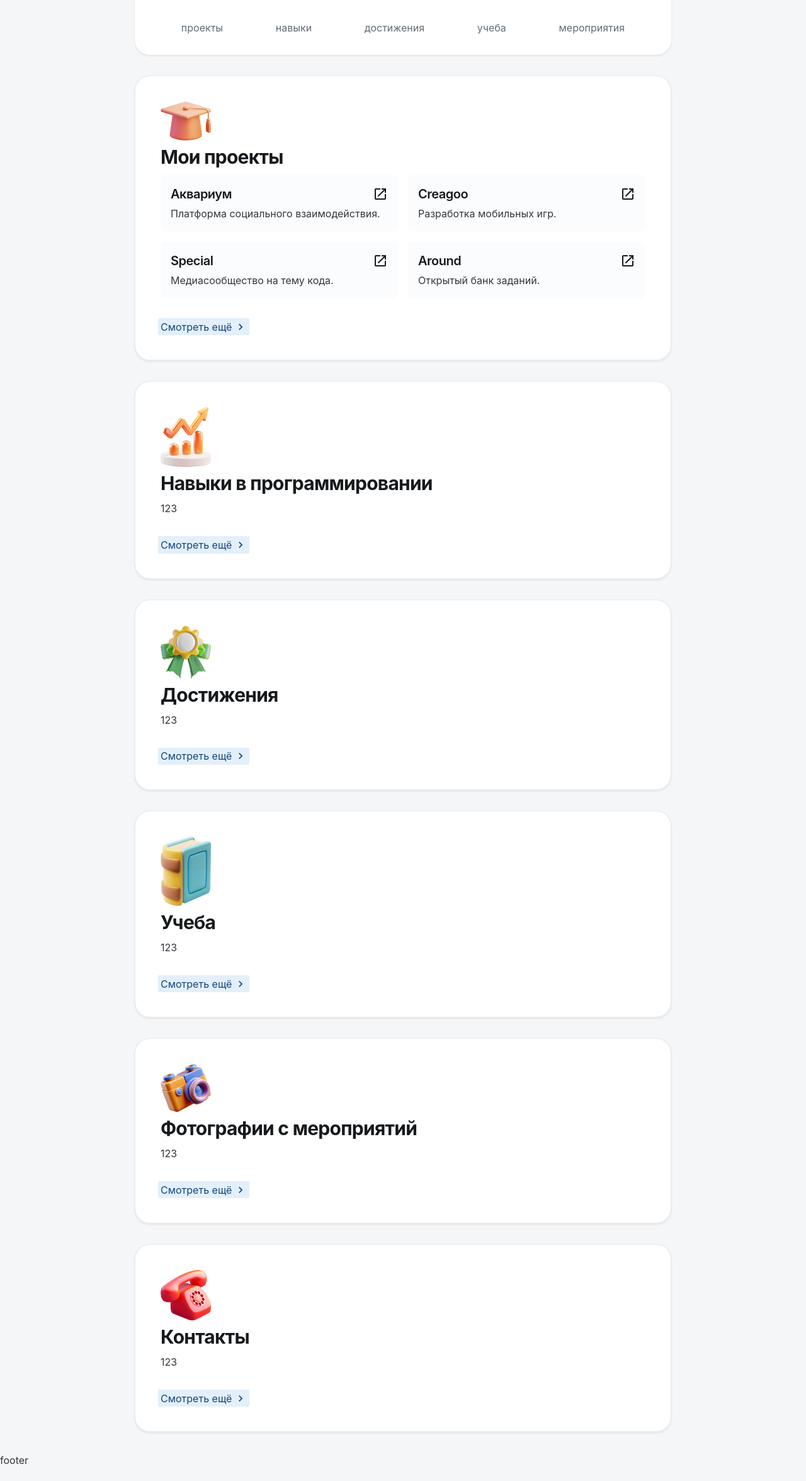
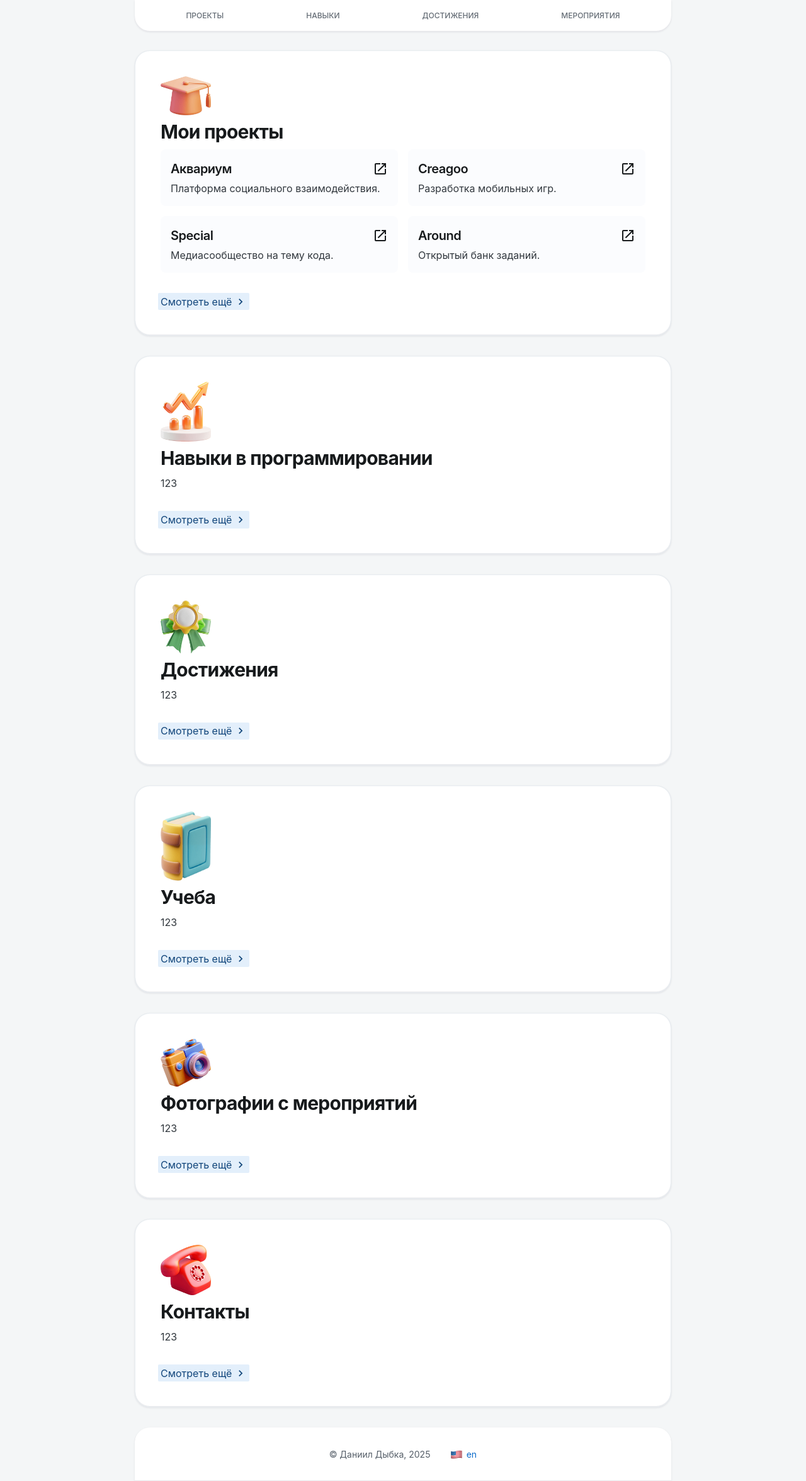
Before and after one commit to DanyaBooba/dybka-ru, a React (Vite) app in the folder app/: page / in a window 1280 px wide. Shown: the whole page at 63% size. Before the commit the page ends 2330 px from the top, so only its background shows below. Built offline with nearby package versions, Linux system fonts and the light colour scheme.

Commit message:
Работа над сайтом

```diff
--- a/app/src/components/blocks/AsideContainer/AsideContainer.tsx
+++ b/app/src/components/blocks/AsideContainer/AsideContainer.tsx
@@ -6,7 +6,7 @@ function AsideContainer({children}) {
     return (
         <>
             <Header />
-            <Container maxWidth="md">
+            <Container maxWidth="md" className="container">
                 {children}
             </Container>
             <Footer />
--- a/app/src/components/includes/Footer/Footer.tsx
+++ b/app/src/components/includes/Footer/Footer.tsx
@@ -1,8 +1,25 @@
+import Container from '@mui/material/Container';
+import {currentTheme} from '../../theme/theme';
+import Link from '@mui/joy/Link';
+import Typography from "@mui/joy/Typography";
+
 function Footer() {
     return (
-        <>
-            footer
-        </>
+        <Container maxWidth="md">
+            <footer className="footer" style={{
+                        boxShadow: currentTheme().showBlock.boxShadow,
+                        backgroundColor: currentTheme().showBlock.backgroundColor
+                    }}>
+                <Typography level="body-sm">
+                    © Даниил Дыбка, 2025
+                </Typography>
+                <Typography level="body-sm">
+                    <Link href="/" startDecorator={<img src="/img/illustrations/united-states-apple.png" width="20px" height="20px" />}>
+                        en
+                    </Link>
+                </Typography>
+            </footer>
+        </Container>
     )
 }
 
--- a/app/src/components/includes/Header/Header.tsx
+++ b/app/src/components/includes/Header/Header.tsx
@@ -1,32 +1,80 @@
 import Container from '@mui/material/Container';
 import {currentTheme} from '../../theme/theme';
 import Link from '@mui/joy/Link';
+import Typography from "@mui/joy/Typography";
+import Box from '@mui/joy/Box';
+
+function HeaderDesktop({list}) {
+    return (
+        <Box sx={{
+                 display: {
+                     lg: 'block',
+                     md: 'block',
+                     sm: 'block',
+                     xs: 'none',
+                 }
+             }}>
+            <header className="header">
+                <Container className="" maxWidth="md"  >
+                    <div className="header__container" style={{
+                             borderColor: currentTheme().showBlock.borderColor,
+                             boxShadow: currentTheme().showBlock.boxShadow,
+                             backgroundColor: currentTheme().showBlock.backgroundColor
+                         }}>
+                        {list.map((item, index) => (
+                            <Typography level="body-xs" className="header__link" key={index}>
+                                <Link href={item.link} color="neutral">
+                                    {item.name}
+                                </Link>
+                            </Typography>
+                        ))}
+                    </div>
+                </Container>
+            </header>
+        </Box>
+    )
+}
+
+function HeaderMobile({list}) {
+    return (
+        <Box sx={{
+                 display: {
+                     lg: 'none',
+                     md: 'none',
+                     sm: 'none',
+                     xs: 'block',
+                 }
+             }}>
+            123
+        </Box>
+    )
+}
 
 function Header() {
+    const list = [
+        {
+            name: 'проекты',
+            link: '/projects',
+        },
+        {
+            name: 'навыки',
+            link: '/',
+        },
+        {
+            name: 'достижения',
+            link: '/',
+        },
+        {
+            name: 'мероприятия',
+            link: '/',
+        },
+    ]
+
     return (
-        <Container maxWidth="md">
-            <header className="header" style={{
-                        borderColor: currentTheme().showBlock.borderColor,
-                        boxShadow: currentTheme().showBlock.boxShadow,
-                        backgroundColor: currentTheme().showBlock.backgroundColor
-                    }}>
-                <Link href="/" color="neutral">
-                    проекты
-                </Link>
-                <Link href="/" color="neutral">
-                    навыки
-                </Link>
-                <Link href="/" color="neutral">
-                    достижения
-                </Link>
-                <Link href="/" color="neutral">
-                    учеба
-                </Link>
-                <Link href="/" color="neutral">
-                    мероприятия
-                </Link>
-            </header>
-        </Container>
+        <>
+            <HeaderDesktop list={list} />
+            <HeaderMobile list={list} />
+        </>
     )
 }
 
--- a/app/src/index.css
+++ b/app/src/index.css
@@ -11,11 +11,36 @@
 }
 
 .header {
+    position: fixed;
+    width: 100%;
+    z-index: 100;
+}
+
+.header .header__container {
     display: flex;
     align-content: center;
     justify-content: space-around;
     border-bottom-left-radius: 24px;
     border-bottom-right-radius: 24px;
     margin-bottom: 2rem;
+    padding: 1rem;
+}
+
+.header .header__link {
+    text-transform: uppercase;
+    font-weight: 500;
+}
+
+.footer {
+    display: flex;
+    justify-content: center;
+    gap: 2rem;
+    border-top-left-radius: 24px;
+    border-top-right-radius: 24px;
+    margin-top: 2rem;
     padding: 2rem;
 }
+
+.container {
+    padding-top: 5rem;
+}
```
Also changed, not shown: app/public/img/illustrations/russia-apple.png (added), app/public/img/illustrations/united-states-apple.png (added).
